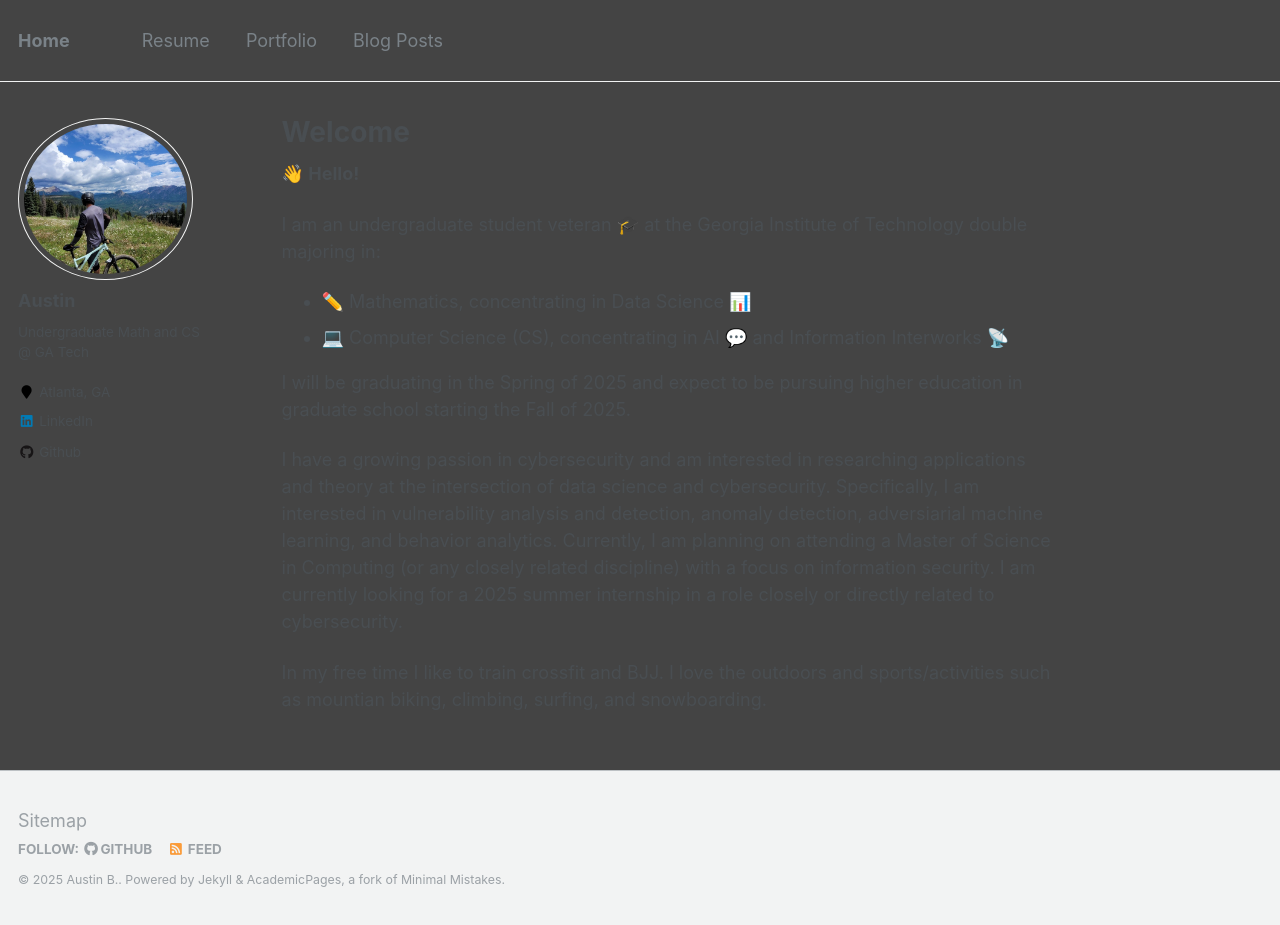
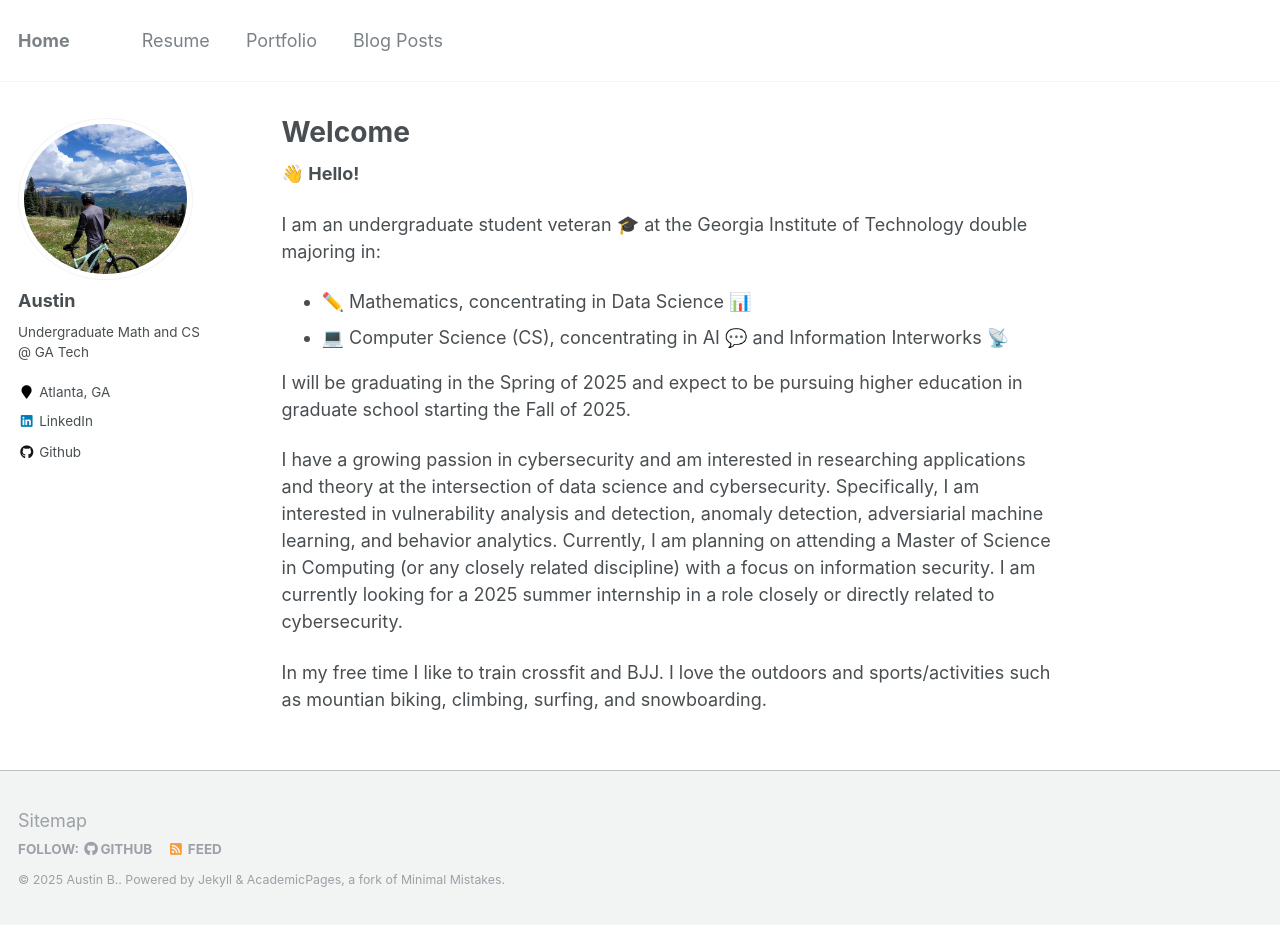
Before and after one commit to abarton51/abarton51.github.io, a Jekyll site: the page built from _pages/about.md, in a window 1280 px wide and 925 px high. Built offline with Jekyll 4.4.1, drawn with Linux system fonts in a browser that asks for light colours; emoji names are drawn with the system emoji font.

Commit message:
Update _variables.scss

```diff
--- a/_sass/_variables.scss
+++ b/_sass/_variables.scss
@@ -53,8 +53,8 @@ $darker-gray                : mix(#000, $gray, 60%);
 $light-gray                 : mix(#fff, $gray, 50%);
 $lighter-gray               : mix(#fff, $gray, 90%);
 
-$body-color                 : #444444;
-$background-color           : #444444;
+$body-color                 : #fff;
+$background-color           : #fff;
 $code-background-color      : #fafafa;
 $code-background-color-dark : $light-gray;
 $text-color                 : $dark-gray;
```
